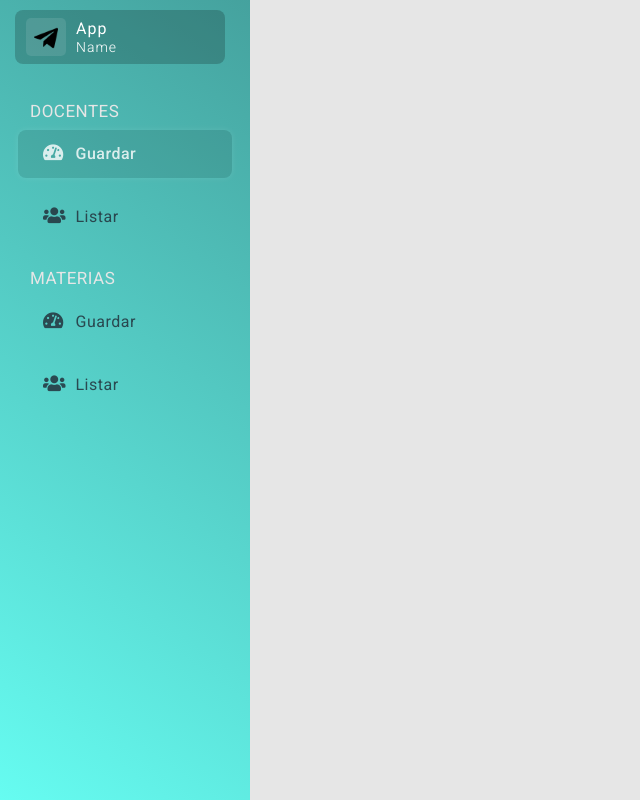
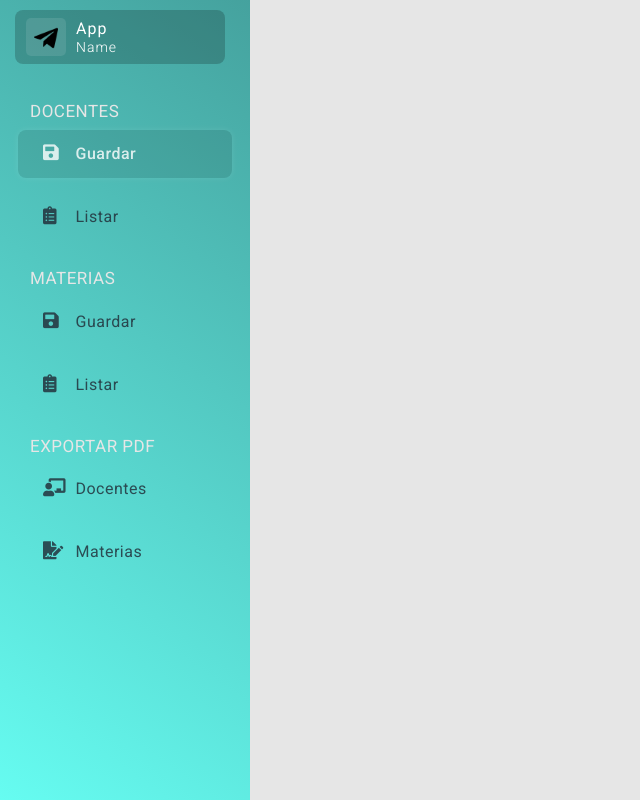
Before and after one commit to aborda001/web_app, a PHP site: template resources/templates/panel.php in a window 1280 px wide. Shown: the whole page, without its empty margins (0-640 px from the left). Run offline with PHP 8.4, Linux system fonts and the light colour scheme; the template is opened without the code that fills it, so the values that code supplies are empty; some libraries are stand-ins or nearby versions.

Commit message:
Adding all routes on the nav

```diff
--- a/resources/templates/panel.php
+++ b/resources/templates/panel.php
@@ -12,7 +12,7 @@
   <link rel="stylesheet" href="css/index.css">
   <link rel="icon" type="image/png" href="images/logo.png" sizes="16x16">
 
-  <title>Simple site</title>
+  <title><?php echo $title; ?></title>
 </head>
 
 <body>
@@ -40,10 +40,10 @@
         </div>
         <ul class="navigation-list">
           <li class="navigation-list-item active">
-            <a class="navigation-link" href="/">
+            <a class="navigation-link" href="<?php echo BASE_URL . "/teachers/guardar.php" ?>">
               <div class="row">
                 <div class="col-2">
-                  <i class="fas fa-tachometer-alt"></i>
+                  <i class="fas fa-save"></i>
                 </div>
                 <div class="col-9">
                   Guardar
@@ -52,10 +52,10 @@
             </a>
           </li>
           <li class="navigation-list-item">
-            <a class="navigation-link" href="/">
-              <div class="row">
+            <a class="navigation-link" href="<?php echo BASE_URL . "/teachers/listar.php" ?>"">
+              <div class=" row">
               <div class="col-2">
-                  <i class="fas fa-users"></i>
+                <i class="fas fa-clipboard-list"></i>
               </div>
               <div class="col-9">
                 Listar
@@ -70,10 +70,10 @@
       </div>
       <ul class="navigation-list">
         <li class="navigation-list-item">
-            <a class="navigation-link" href="/">
-              <div class="row">
+          <a class="navigation-link" href="<?php echo BASE_URL . "/subjects/guardar.php" ?>"">
+              <div class=" row">
             <div class="col-2">
-                  <i class="fas fa-tachometer-alt"></i>
+              <i class="fas fa-save"></i>
             </div>
             <div class="col-9">
               Guardar
@@ -82,10 +82,10 @@
     </a>
     </li>
     <li class="navigation-list-item">
-            <a class="navigation-link" href="/">
-              <div class="row">
+      <a class="navigation-link" href="<?php echo BASE_URL . "/subjects/listar.php" ?>"">
+              <div class=" row">
         <div class="col-2">
-                  <i class="fas fa-users"></i>
+          <i class="fas fa-clipboard-list"></i>
         </div>
         <div class="col-9">
           Listar
@@ -94,5 +94,35 @@
   </a>
   </li>
   </ul>
+  <div class="teams-title-container">
+    <p class="teams-title">EXPORTAR PDF
+    </p>
+  </div>
+  <ul class="navigation-list">
+    <li class="navigation-list-item">
+      <a class="navigation-link" href="<?php echo BASE_URL . "/pdf/teachers.php" ?>"">
+              <div class=" row">
+        <div class="col-2">
+          <i class="fas fa-chalkboard-teacher"></i>
+        </div>
+        <div class="col-9">
+          Docentes
         </div>
         </div>
+      </a>
+    </li>
+    <li class="navigation-list-item">
+      <a class="navigation-link" href="<?php echo BASE_URL . "/pdf/subjects.php" ?>"">
+              <div class=" row">
+        <div class="col-2">
+          <i class="fas fa-file-signature"></i>
+        </div>
+        <div class="col-9">
+          Materias
+        </div>
+        </div>
+      </a>
+    </li>
+  </ul>
+  </div>
+  </div>
```
Lines whose indentation alone changed are shown as unchanged.
